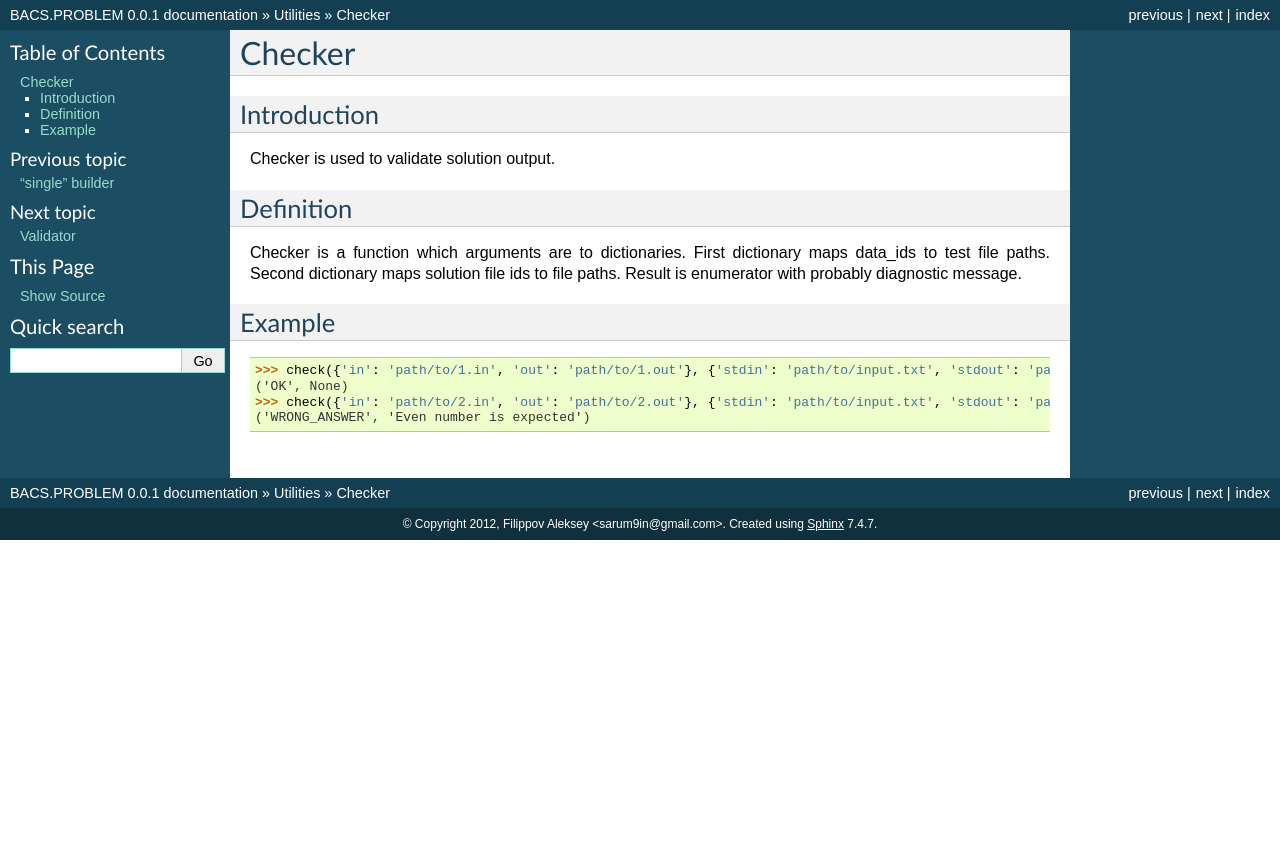
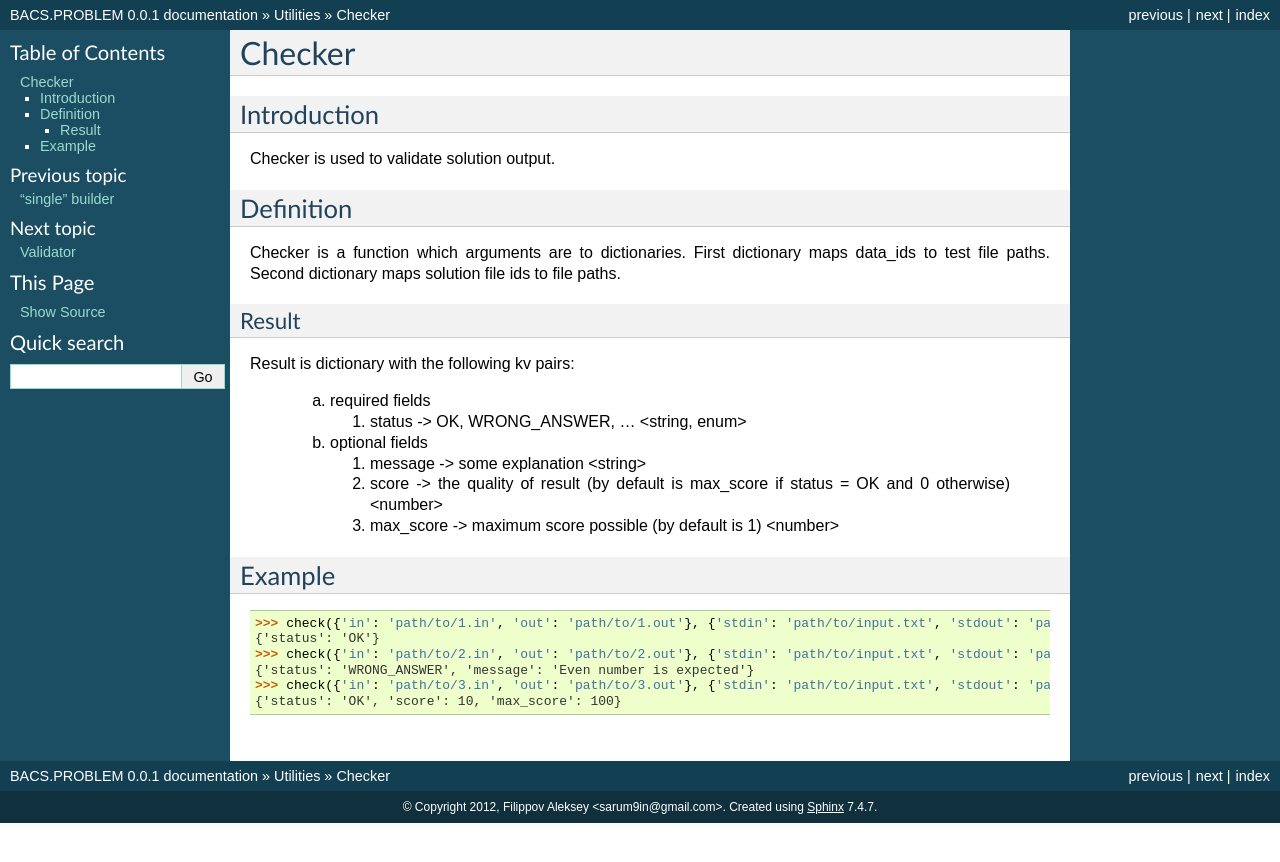
Before and after one commit to sarum9in/DEPRECATED_bunsan_bacs_single_problem, a Sphinx documentation site: the page built from sphinx/source/utilities/checker.rst, in a window 1280 px wide. Shown: the top 862 px of the page. Built offline with Sphinx 7.4.7, drawn with Linux system fonts in a browser that asks for light colours; formulas are drawn with MathJax 3.

Commit message:
Checker definition was extended.

```diff
--- a/sphinx/source/utilities/checker.rst
+++ b/sphinx/source/utilities/checker.rst
@@ -13,7 +13,22 @@ Definition
 Checker is a function which arguments are to dictionaries.
 First dictionary maps data_ids to test file paths.
 Second dictionary maps solution file ids to file paths.
-Result is enumerator with probably diagnostic message.
+
+Result
+^^^^^^
+Result is dictionary with the following kv pairs:
+
+   a. required fields
+
+      1. status -> OK, WRONG_ANSWER, ... <string, enum>
+
+   b. optional fields
+
+      #. message -> some explanation <string>
+
+      #. score -> the quality of result (by default is max_score if status = OK and 0 otherwise) <number>
+
+      #. max_score -> maximum score possible (by default is 1) <number>
 
 
 Example
@@ -24,6 +39,8 @@ Example
 .. doctest::
 
    >>> check({'in': 'path/to/1.in', 'out': 'path/to/1.out'}, {'stdin': 'path/to/input.txt', 'stdout': 'path/to/output.txt'})
-   ('OK', None)
+   {'status': 'OK'}
    >>> check({'in': 'path/to/2.in', 'out': 'path/to/2.out'}, {'stdin': 'path/to/input.txt', 'stdout': 'path/to/output.txt'})
-   ('WRONG_ANSWER', 'Even number is expected')
+   {'status': 'WRONG_ANSWER', 'message': 'Even number is expected'}
+   >>> check({'in': 'path/to/3.in', 'out': 'path/to/3.out'}, {'stdin': 'path/to/input.txt', 'stdout': 'path/to/output.txt'})
+   {'status': 'OK', 'score': 10, 'max_score': 100}
```
